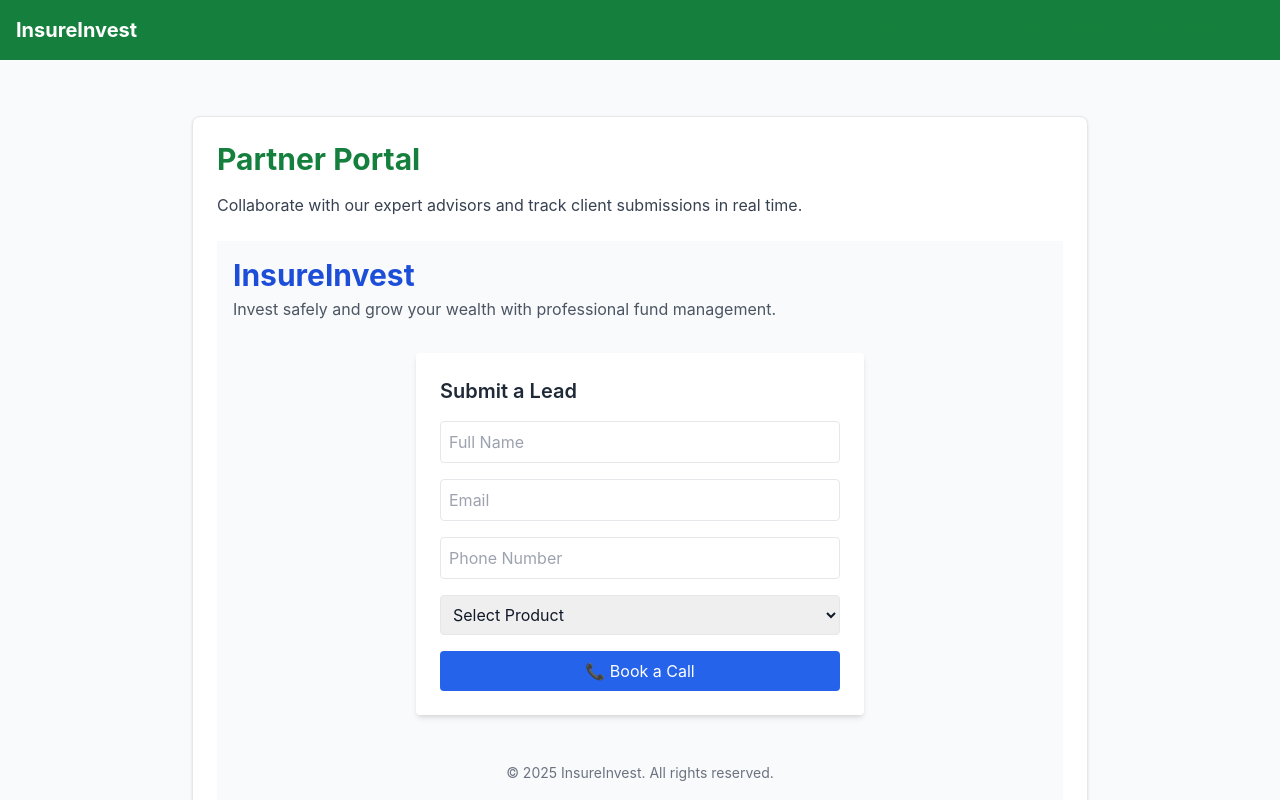
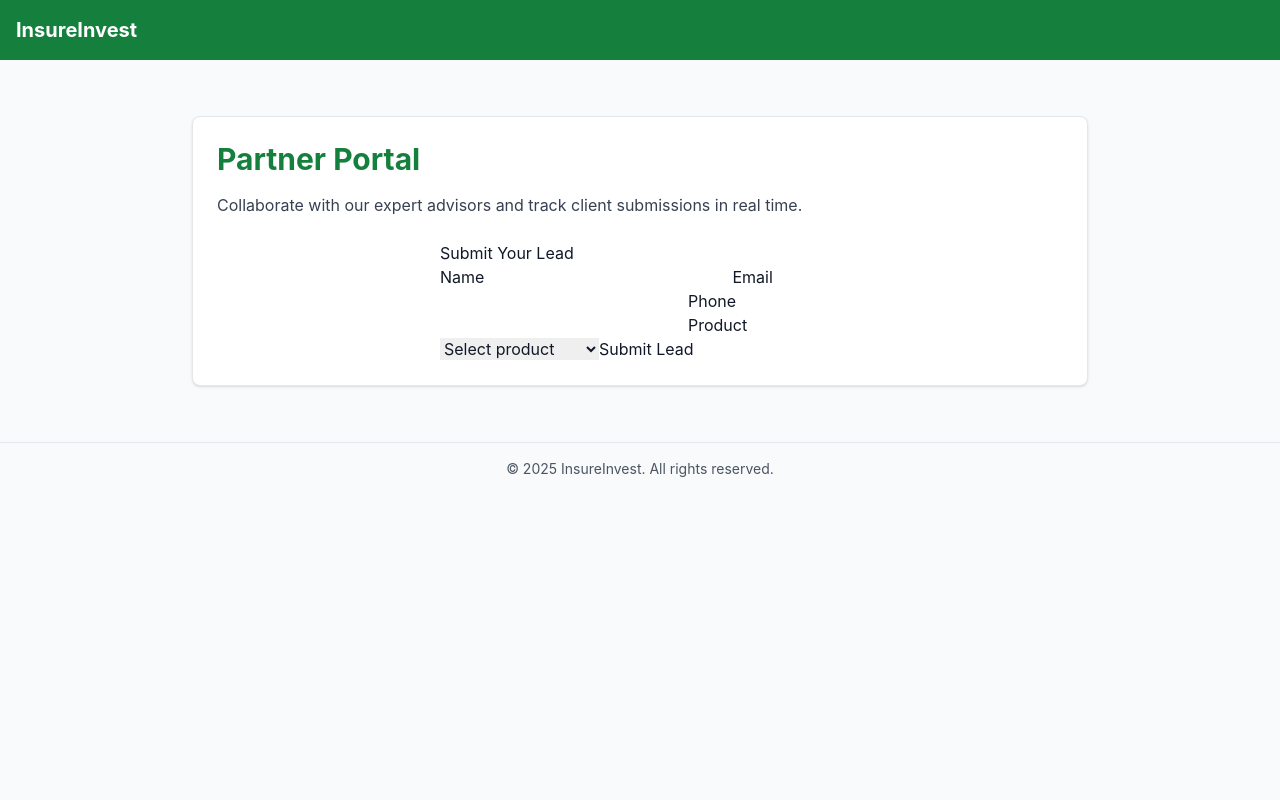
Before and after one commit to ew-prog/insure-invest-frontend, a React (Vite) app: page /partner-portal in a window 1280 px wide. Shown: the top 800 px of the page. Built offline with nearby package versions, Linux system fonts and the light colour scheme; sample sign-in values are in the browser's storage.

Commit message:
Update LeadForm.jsx

```diff
--- a/src/LeadForm.jsx
+++ b/src/LeadForm.jsx
@@ -1,119 +1,100 @@
-import { useState } from "react";
+import React, { useState } from "react";
 
 export default function LeadForm() {
   const [form, setForm] = useState({
     name: "",
     email: "",
     phone: "",
-    product: ""
+    company: "InsureInvest",
+    product: "",
   });
 
-  const [status, setStatus] = useState("");
+  const [loading, setLoading] = useState(false);
+  const [message, setMessage] = useState("");
 
+  // Handle input change
   const handleChange = (e) => {
     setForm({ ...form, [e.target.name]: e.target.value });
   };
 
+  // Handle form submit
   const handleSubmit = async (e) => {
     e.preventDefault();
-    setStatus("Submitting...");
+    setLoading(true);
+    setMessage("");
 
     try {
       const response = await fetch(`${import.meta.env.VITE_API_BASE_URL}/api/v1/leads`, {
         method: "POST",
         headers: { "Content-Type": "application/json" },
-        body: JSON.stringify(form)
+        body: JSON.stringify(form),
       });
 
       if (!response.ok) {
-        const errorData = await response.json();
-        setStatus(`❌ Error: ${errorData.message || response.statusText}`);
+        const data = await response.json();
+        setMessage(data.message || "Error submitting form");
+        setLoading(false);
         return;
       }
 
-      setStatus("✅ Lead submitted successfully!");
-      setForm({ name: "", email: "", phone: "", product: "" });
-
+      const data = await response.json();
+      setMessage("✅ Lead submitted successfully!");
+      setForm({ name: "", email: "", phone: "", company: "InsureInvest", product: "" });
     } catch (error) {
-      setStatus(`❌ Network or backend error: ${error.message}`);
+      console.error(error);
+      setMessage("❌ Error submitting form. Please check your backend or network connection.");
+    } finally {
+      setLoading(false);
     }
   };
 
   return (
-    <div className="min-h-screen bg-gray-50 flex flex-col items-center p-4">
-      {/* Header */}
-      <header className="w-full max-w-4xl mb-8">
-        <h1 className="text-3xl font-bold text-blue-700">InsureInvest</h1>
-        <p className="text-gray-600 mt-1">Invest safely and grow your wealth with professional fund management.</p>
-      </header>
+    <form onSubmit={handleSubmit} style={{ maxWidth: "400px", margin: "0 auto" }}>
+      <h2>Submit Your Lead</h2>
 
-      {/* Form */}
-      <form
-        onSubmit={handleSubmit}
-        className="w-full max-w-md bg-white shadow-md rounded p-6 space-y-4"
-      >
-        <h2 className="text-xl font-semibold text-gray-800">Submit a Lead</h2>
-
+      <label>Name</label>
       <input
         type="text"
         name="name"
         value={form.name}
         onChange={handleChange}
-          placeholder="Full Name"
         required
-          className="w-full p-2 border rounded focus:outline-none focus:ring-2 focus:ring-blue-400"
       />
 
+      <label>Email</label>
       <input
         type="email"
         name="email"
         value={form.email}
         onChange={handleChange}
-          placeholder="Email"
         required
-          className="w-full p-2 border rounded focus:outline-none focus:ring-2 focus:ring-blue-400"
       />
 
+      <label>Phone</label>
       <input
         type="text"
         name="phone"
         value={form.phone}
         onChange={handleChange}
-          placeholder="Phone Number"
         required
-          className="w-full p-2 border rounded focus:outline-none focus:ring-2 focus:ring-blue-400"
       />
 
-        <select
-          name="product"
-          value={form.product}
-          onChange={handleChange}
-          required
-          className="w-full p-2 border rounded focus:outline-none focus:ring-2 focus:ring-blue-400"
-        >
-          <option value="">Select Product</option>
+      <label>Product</label>
+      <select name="product" value={form.product} onChange={handleChange}>
+        <option value="">Select product</option>
+        <option value="Home Insurance">Home Insurance</option>
         <option value="Life Insurance">Life Insurance</option>
-          <option value="Medical Insurance">Medical Insurance</option>
         <option value="Motor Insurance">Motor Insurance</option>
         <option value="Travel Insurance">Travel Insurance</option>
-          <option value="Home Insurance">Home Insurance</option>
+        <option value="Medical Insurance">Medical Insurance</option>
         <option value="Unit Trust Funds">Unit Trust Funds</option>
       </select>
 
-        <button
-          type="submit"
-          className="w-full bg-blue-600 text-white p-2 rounded hover:bg-blue-700 transition"
-        >
-          📞 Book a Call
+      <button type="submit" disabled={loading}>
+        {loading ? "Submitting..." : "Submit Lead"}
       </button>
 
-        {status && <p className="text-center mt-2">{status}</p>}
+      {message && <p>{message}</p>}
     </form>
-
-      {/* Footer */}
-      <footer className="mt-12 text-gray-500 text-sm">
-        © 2025 InsureInvest. All rights reserved.
-      </footer>
-    </div>
   );
 }
```
Lines whose indentation alone changed are shown as unchanged.
